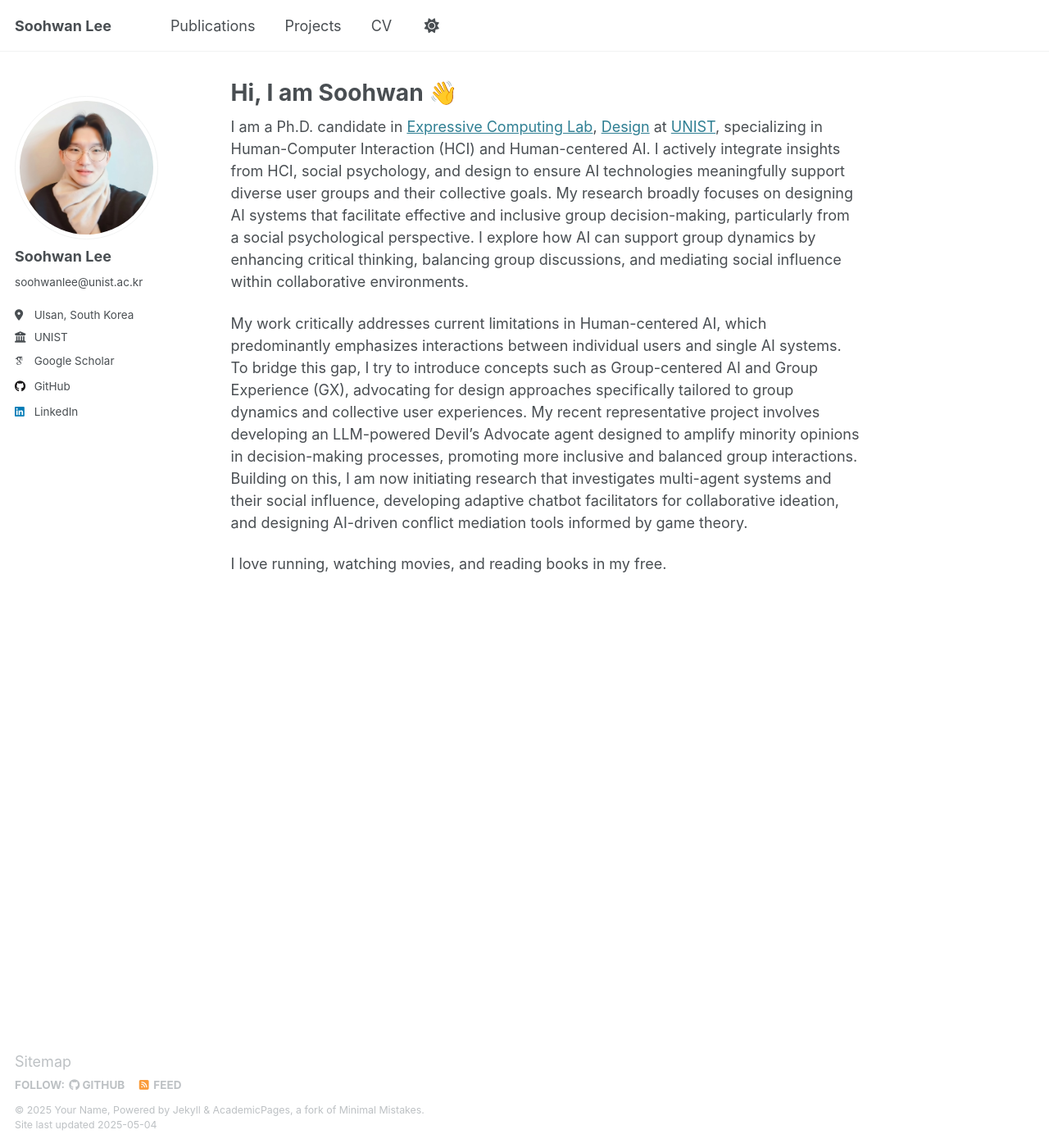
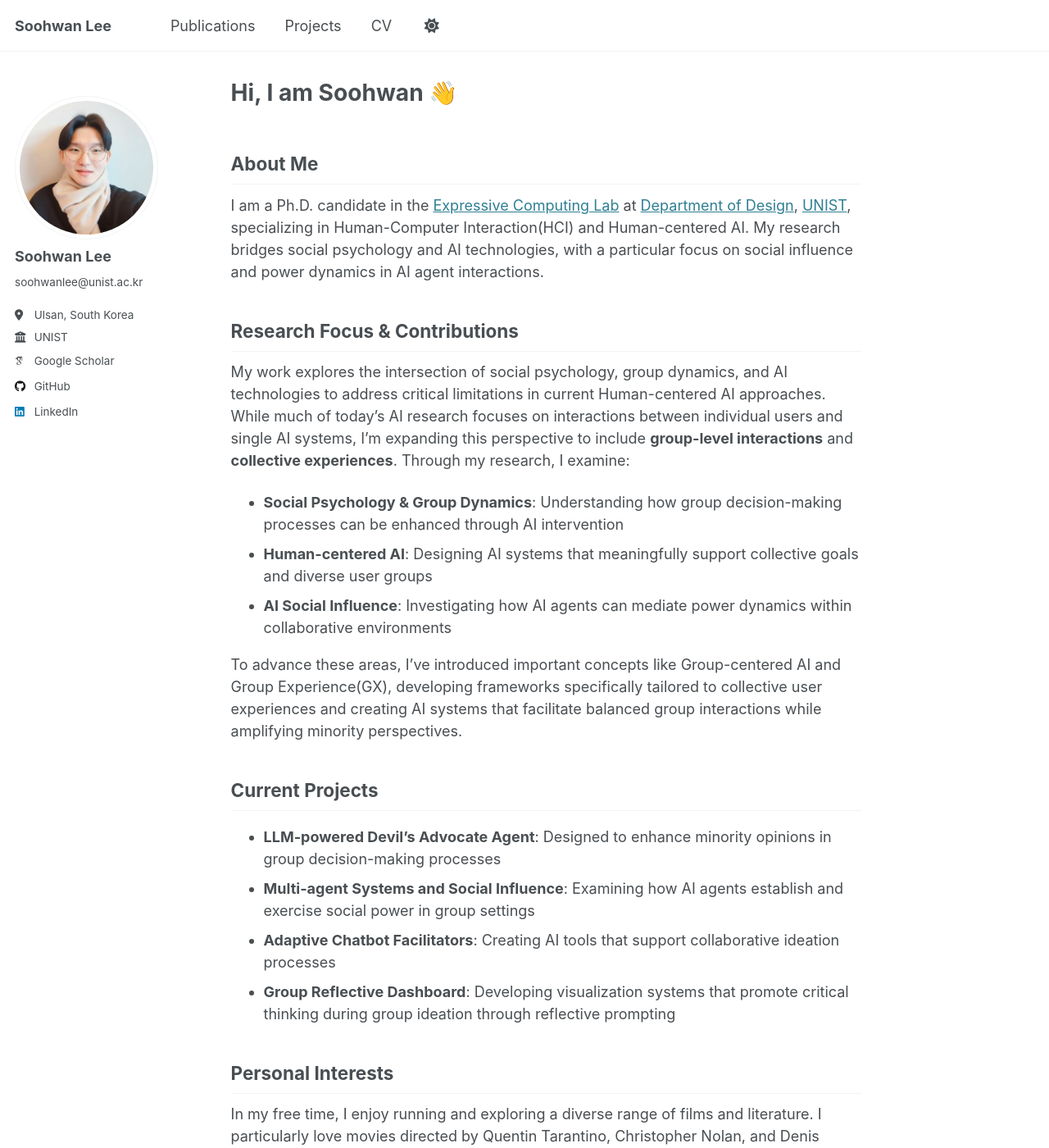
Before and after one commit to Soohwan-Lee/soohwan-lee.github.io, a Jekyll site: the page built from _pages/about.md, in a window 1280 px wide and 1400 px high. Shown: the whole window at 82% size. Built offline with Jekyll 4.4.1, drawn with Linux system fonts in a browser that asks for light colours; some web fonts are replaced; some of the changed text lies outside the part shown.

Commit message:
FEAT: Portfolio update and Favicon update

```diff
--- a/_pages/about.md
+++ b/_pages/about.md
@@ -7,11 +7,28 @@ redirect_from:
   - /about.html
 ---
 
-I am a Ph.D. candidate in [Expressive Computing Lab](https://expc.unist.ac.kr/), [Design](https://design.unist.ac.kr/) at [UNIST](https://www.unist.ac.kr/), specializing in Human-Computer Interaction (HCI) and Human-centered AI. I actively integrate insights from HCI, social psychology, and design to ensure AI technologies meaningfully support diverse user groups and their collective goals. My research broadly focuses on designing AI systems that facilitate effective and inclusive group decision-making, particularly from a social psychological perspective. I explore how AI can support group dynamics by enhancing critical thinking, balancing group discussions, and mediating social influence within collaborative environments.
 
-My work critically addresses current limitations in Human-centered AI, which predominantly emphasizes interactions between individual users and single AI systems. To bridge this gap, I try to introduce concepts such as Group-centered AI and Group Experience (GX), advocating for design approaches specifically tailored to group dynamics and collective user experiences. My recent representative project involves developing an LLM-powered Devil’s Advocate agent designed to amplify minority opinions in decision-making processes, promoting more inclusive and balanced group interactions. Building on this, I am now initiating research that investigates multi-agent systems and their social influence, developing adaptive chatbot facilitators for collaborative ideation, and designing AI-driven conflict mediation tools informed by game theory.
+## About Me
+I am a Ph.D. candidate in the [Expressive Computing Lab](https://expc.unist.ac.kr/) at [Department of Design](https://design.unist.ac.kr/), [UNIST](https://www.unist.ac.kr/), specializing in Human-Computer Interaction(HCI) and Human-centered AI. My research bridges social psychology and AI technologies, with a particular focus on social influence and power dynamics in AI agent interactions.
 
-I love running, watching movies, and reading books in my free.
+## Research Focus & Contributions
+My work explores the intersection of social psychology, group dynamics, and AI technologies to address critical limitations in current Human-centered AI approaches. While much of today's AI research focuses on interactions between individual users and single AI systems, I'm expanding this perspective to include **group-level interactions** and **collective experiences**.
+Through my research, I examine:
+- **Social Psychology & Group Dynamics**: Understanding how group decision-making processes can be enhanced through AI intervention
+- **Human-centered AI**: Designing AI systems that meaningfully support collective goals and diverse user groups
+- **AI Social Influence**: Investigating how AI agents can mediate power dynamics within collaborative environments
+
+To advance these areas, I've introduced important concepts like Group-centered AI and Group Experience(GX), developing frameworks specifically tailored to collective user experiences and creating AI systems that facilitate balanced group interactions while amplifying minority perspectives.
+
+## Current Projects
+- **LLM-powered Devil's Advocate Agent**: Designed to enhance minority opinions in group decision-making processes
+- **Multi-agent Systems and Social Influence**: Examining how AI agents establish and exercise social power in group settings
+- **Adaptive Chatbot Facilitators**: Creating AI tools that support collaborative ideation processes
+- **Group Reflective Dashboard**: Developing visualization systems that promote critical thinking during group ideation through reflective prompting
+
+## Personal Interests
+In my free time, I enjoy running and exploring a diverse range of films and literature. I particularly love movies directed by Quentin Tarantino, Christopher Nolan, and Denis Villeneuve. However, some of my favorite films include Sicario, The Matrix, and The Shawshank Redemption. I also have a particular interest in reading books and articles on cross-cultural psychology, such as 'Thought of Geography'.
+
 
 <!-- News and Travle
 ------
```
Also changed, not shown: _pages/portfolio.md (+5 -0 lines), files/multiagents.png (added), images/android-chrome-192x192.png, images/android-chrome-512x512.png, images/apple-touch-icon.png, images/favicon-16x16.png, images/favicon-32x32.png, images/favicon.ico, 2 other files.
